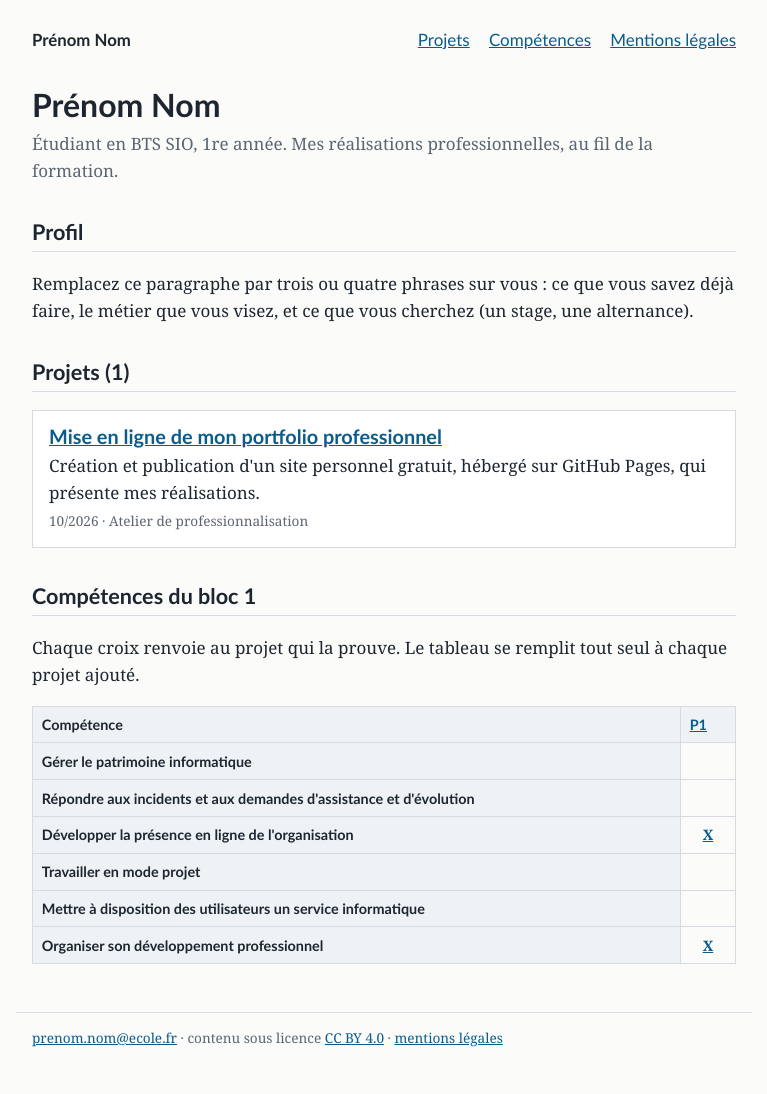
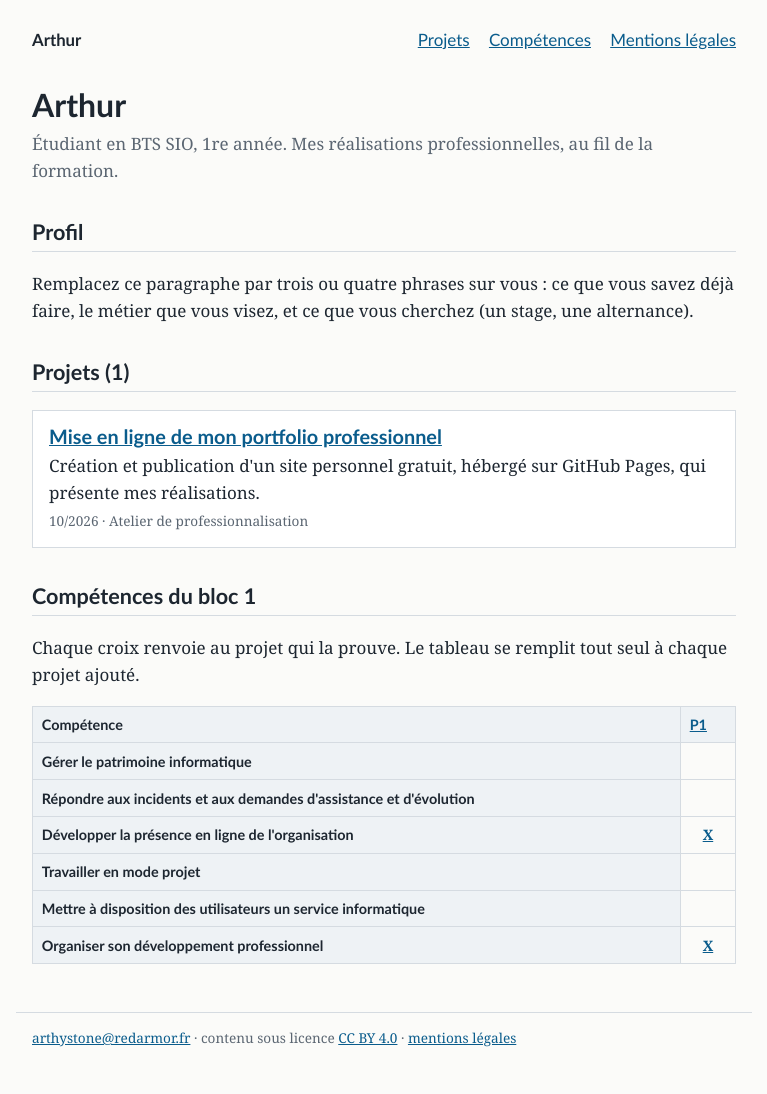
Before and after one commit to ArthyStone/portfolio-ecole, a Jekyll site: the page built from index.html, in a window 1280 px wide. Shown: the whole page, without its empty margins (256-1023 px from the left). Built offline with Jekyll 4.4.1, drawn with Linux system fonts in a browser that asks for light colours.

Commit message:
Change portfolio title and email address
Updated portfolio configuration with new name and email.

```diff
--- a/_config.yml
+++ b/_config.yml
@@ -1,8 +1,8 @@
 # Réglages du portfolio. Modifiez les quatre lignes ci-dessous, enregistrez,
 # et le site se met à jour tout seul après la publication.
-title: "Prénom Nom"
+title: "Arthur"
 description: "Étudiant en BTS SIO, 1re année. Mes réalisations professionnelles, au fil de la formation."
-email: "prenom.nom@ecole.fr"
+email: "arthystone@redarmor.fr"
 linkedin: ""
 
 lang: fr
```
